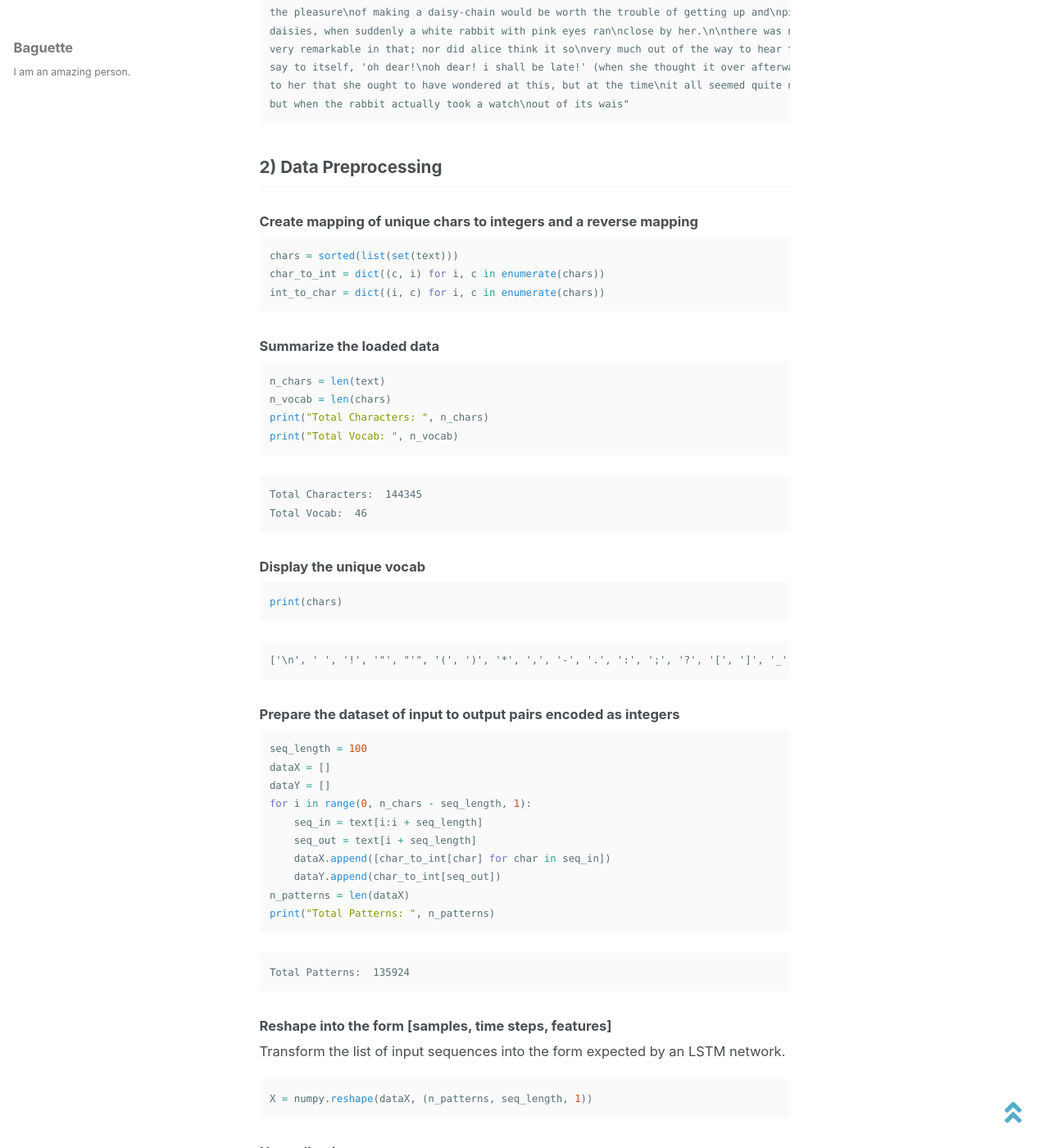
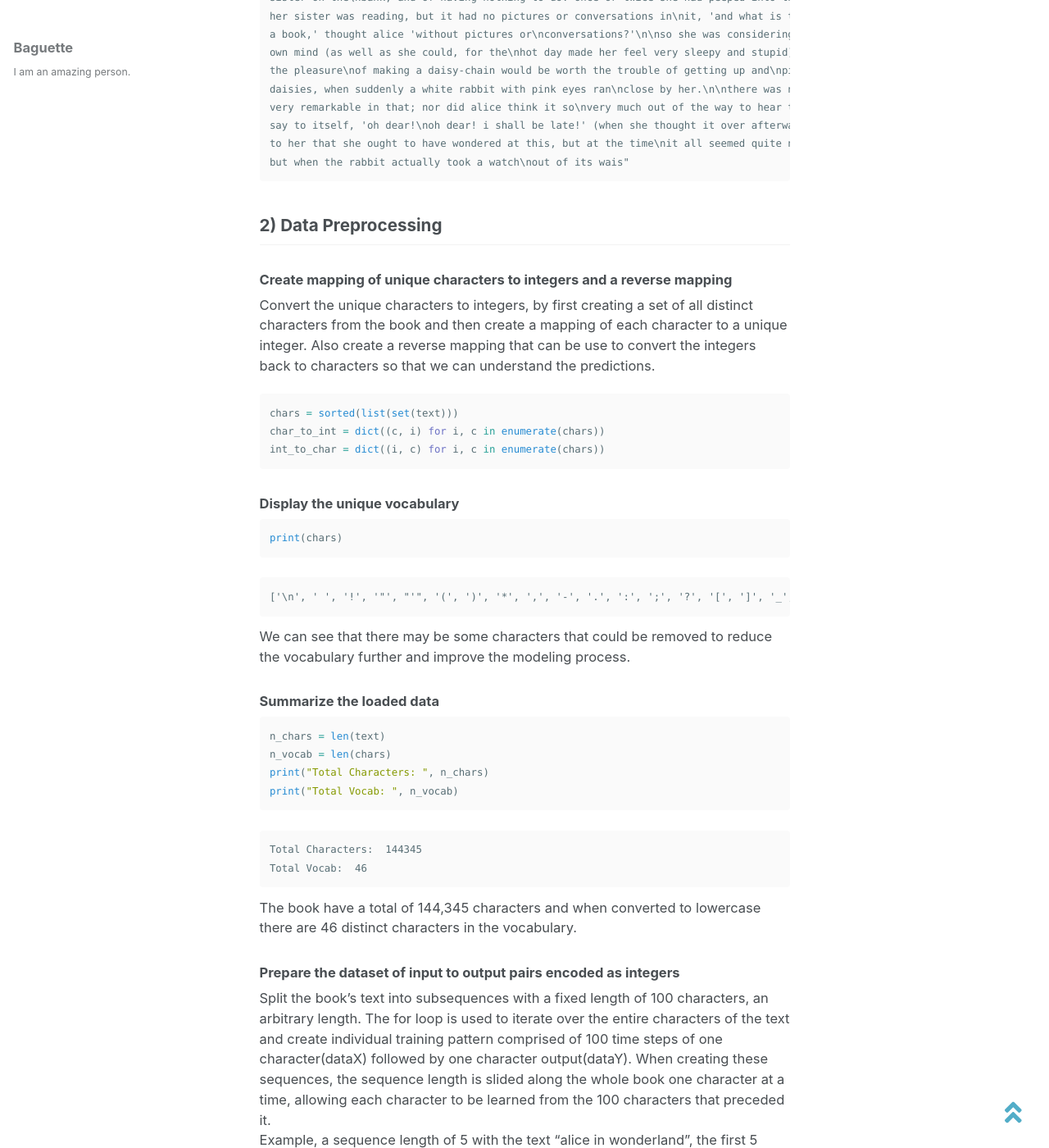
Before and after one commit to baguettexci/baguettexci.gituhb.io, a Jekyll site: the page built from _posts/2018-10-20-Generating-Text.md, in a window 1280 px wide and 1400 px high, scrolled down 1605 px. Shown: the whole window at 82% size. Built offline with Jekyll 4.4.1, drawn with Linux system fonts in a browser that asks for light colours; nearby versions of some CDN libraries; some of the changed text lies outside the part shown.

Commit message:
Update 2018-10-20-Generating-Text.md

````diff
--- a/_posts/2018-10-20-Generating-Text.md
+++ b/_posts/2018-10-20-Generating-Text.md
@@ -9,7 +9,9 @@ header:
 excerpt: "Machine Learning, Data Science"
 ---
 
-The aim is to create a model generating text, character by character using LSTM recurrent neural networks with Keras. The dataset used to create the generative model is taken from Project Gutenberg, a site to get access to free books that are no longer protected by copyright. We will be using the text from Alice's Adventures in Wonderland by Lewis Carroll to train the model and also be running on GPU to speed up the computation.
+The aim is to develop a model generating text, character by character using LSTM recurrent neural networks with Keras.
+<br/>
+The dataset used to create the generative model is taken from Project Gutenberg, a site to get access to free books that are no longer protected by copyright. We will be using the text from Alice's Adventures in Wonderland by Lewis Carroll to train the model and also be running on GPU to speed up the computation.
 <img src="{{ site.url }}{{ site.baseurl }}/images/Generating Text/Alice colour.png" alt="">
 ## 1) Setup
 ### Load packages
@@ -25,11 +27,13 @@ from keras.utils import np_utils
 ```
 
 ### Load & Viewing the Data
+Load the text file for the book and convert all of the characters to lowercase to reduce the number of vocabulary that the model must learn.
 ```python
 # load ascii text and convert to lowercase
 text = open("wonderland.txt").read()
 text = text.lower()
 ```
+
 ### Viewing the first 1000 characters
 ```python
 raw_text[:1000]
@@ -48,14 +52,23 @@ to her that she ought to have wondered at this, but at the time\nit all seemed q
 but when the rabbit actually took a watch\nout of its wais"
 {% endhighlight %}
 
-
 ## 2) Data Preprocessing
-### Create mapping of unique chars to integers and a reverse mapping
+### Create mapping of unique characters to integers and a reverse mapping
+Convert the unique characters to integers, by first creating a set of all distinct characters from the book and then create a mapping of each character to a unique integer. Also create a reverse mapping that can be use to convert the integers back to characters so that we can understand the predictions.
 ```python
 chars = sorted(list(set(text)))
 char_to_int = dict((c, i) for i, c in enumerate(chars))
 int_to_char = dict((i, c) for i, c in enumerate(chars))
 ```
+### Display the unique vocabulary
+```python
+print(chars)
+```
+{% highlight text %}
+['\n', ' ', '!', '"', "'", '(', ')', '*', ',', '-', '.', ':', ';', '?', '[', ']', '_', 'a', 'b', 'c', 'd', 'e', 'f', 'g', 'h', 'i', 'j', 'k', 'l', 'm', 'n', 'o', 'p', 'q', 'r', 's', 't', 'u', 'v', 'w', 'x', 'y', 'z', '»', '¿', 'ï']
+{% endhighlight %}
+We can see that there may be some characters that could be removed to reduce the vocabulary further and improve the modeling process.
+
 ### Summarize the loaded data
 ```python
 n_chars = len(text)
@@ -67,16 +80,45 @@ print("Total Vocab: ", n_vocab)
 Total Characters:  144345
 Total Vocab:  46
 {% endhighlight %}
-
-### Display the unique vocab
-```python
-print(chars)
-```
-{% highlight text %}
-['\n', ' ', '!', '"', "'", '(', ')', '*', ',', '-', '.', ':', ';', '?', '[', ']', '_', 'a', 'b', 'c', 'd', 'e', 'f', 'g', 'h', 'i', 'j', 'k', 'l', 'm', 'n', 'o', 'p', 'q', 'r', 's', 't', 'u', 'v', 'w', 'x', 'y', 'z', '»', '¿', 'ï']
-{% endhighlight %}
+The book have a total of 144,345 characters and when converted to lowercase there are 46 distinct characters in the vocabulary.
 
 ### Prepare the dataset of input to output pairs encoded as integers
+Split the book's text into subsequences with a fixed length of 100 characters, an arbitrary length. The for loop is used to iterate over the entire characters of the text and create individual training pattern comprised of 100 time steps of one character(dataX) followed by one character output(dataY). When creating these sequences, the sequence length is slided along the whole book one character at a time, allowing each character to be learned from the 100 characters that preceded it.
+<br/>
+Example, a sequence length of 5 with the text "alice in wonderland", the first 5 training patterns(not mapped as integers for simplicity) would be as follows:
+<br/>
+
+<table border="1" class="dataframe">
+  <thead>
+    <tr style="text-align: right;">
+      <th>dataX</th>
+      <th>dataY</th>
+    </tr>
+  </thead>
+  <tbody>
+    <tr>
+      <td>[a,l,i,c,e]</td>
+      <td>[ ]</td>
+    </tr>
+    <tr>
+      <td>[l,i,c,e, ]</td>
+      <td>[i]</td>
+    </tr>
+    <tr>
+      <td>[i,c,e, ,i]</td>
+      <td>[n]</td>
+    </tr>
+    <tr>
+      <td>[c,e, ,i,n]</td>
+      <td>[ ]</td>
+    </tr>
+    <tr>
+      <td>[e, ,i,n, ]</td>
+      <td>[w]</td>
+    </tr>
+  </tbody>
+</table>
+
 ```python
 seq_length = 100
 dataX = []
@@ -110,6 +152,7 @@ y = np_utils.to_categorical(dataY)
 ```
 
 ## 3) Training the model
+Develop a LSTM network to learn sequences of characters from Alice in Wonderland and generate new sequences of characters.
 ### define the LSTM model
 ```python
 model = Sequential()
````
